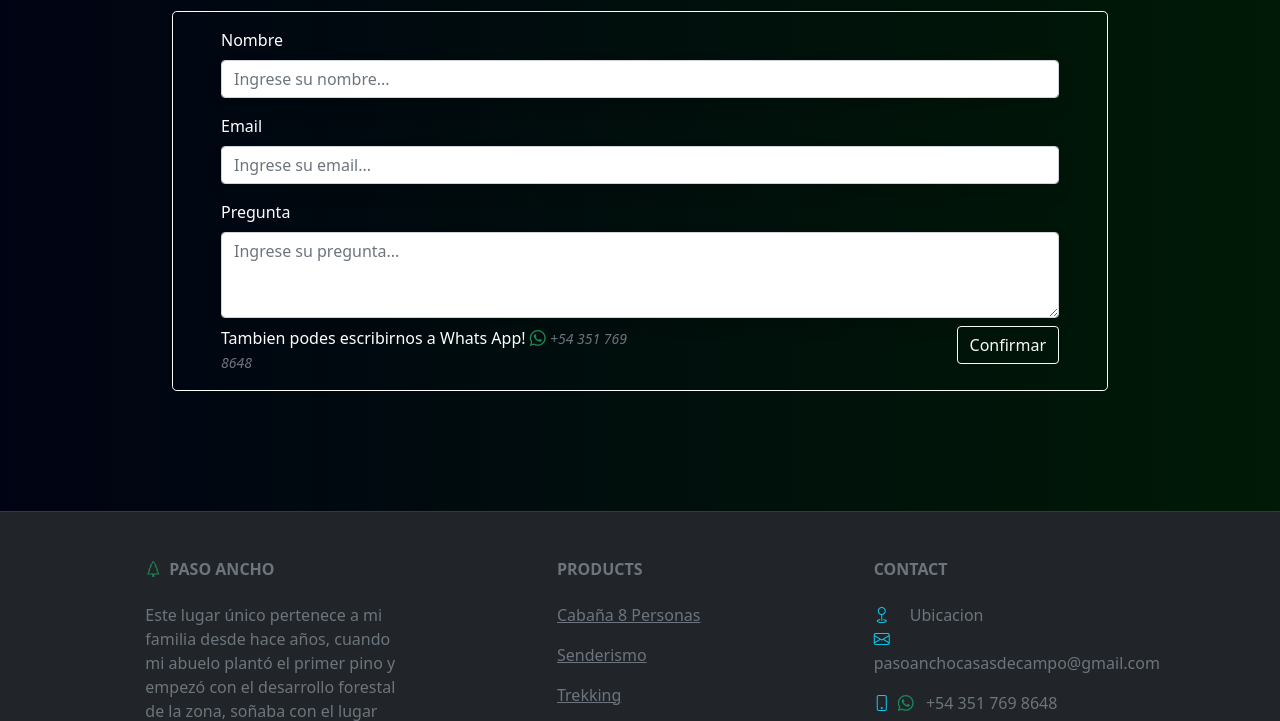
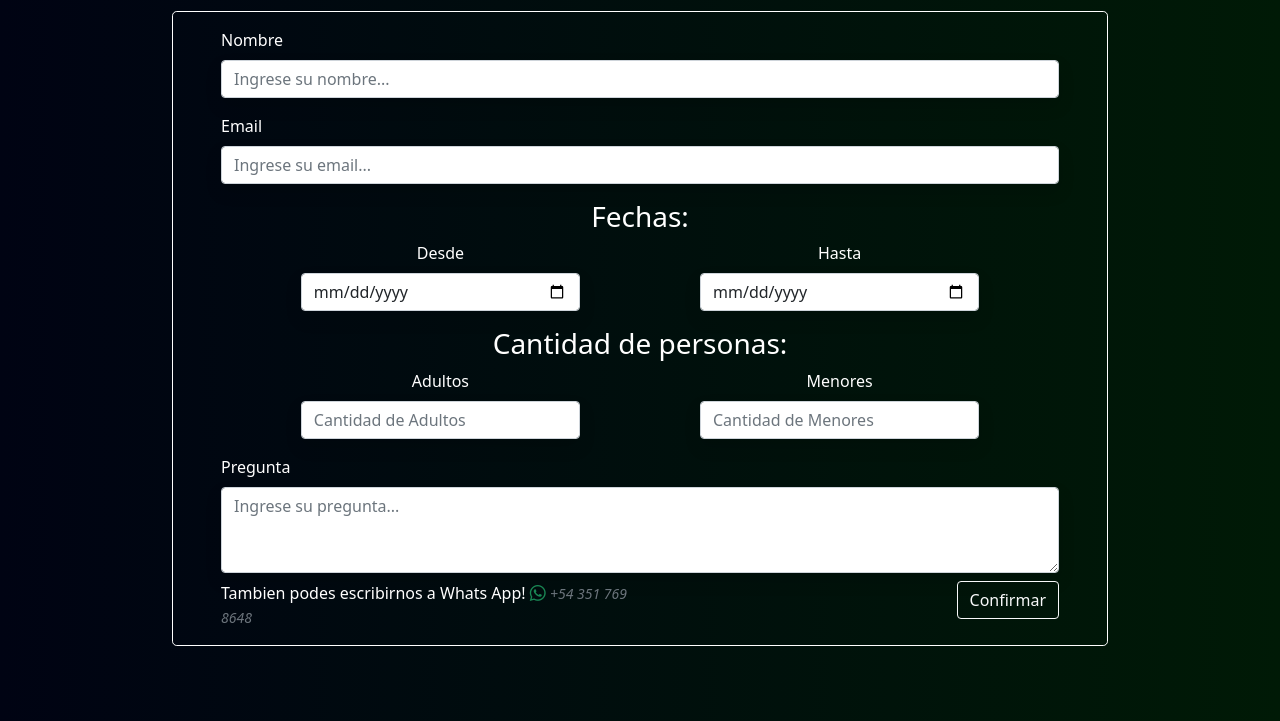
Before and after one commit to Gde-G/Paso-Ancho, a Django app: page / in a window 1280 px wide. Shown: the part 2450-3171 px from the top of the page. Run offline with Django 4.2, Linux system fonts and the light colour scheme; some libraries are stand-ins or nearby versions.

Commit message:
Adding fields to the model and forms changes

```diff
--- a/base/forms.py
+++ b/base/forms.py
@@ -1,4 +1,4 @@
-from django.forms import ModelForm, CharField, Textarea, EmailField
+from django.forms import ModelForm, CharField, Textarea, EmailField, DateField, IntegerField
 
 from .models import Consulta
 
@@ -10,6 +10,10 @@ class ConsultaForm(ModelForm):
     name = CharField(required=True, max_length=120)
     description = CharField(required=True)
     email = EmailField(required=True, max_length=2000)
+    date_from = DateField(required=True,input_formats=['%d/%m/%Y %H:%M'])
+    date_to = DateField(required=True, input_formats=['%d/%m/%Y %H:%M'])
+    amount_adults = IntegerField(required=True)
+    amount_kids = IntegerField(required=True)
 
     class Meta:
         model = Consulta
--- a/base/models.py
+++ b/base/models.py
@@ -6,6 +6,10 @@ class Consulta(models.Model):
     name = models.CharField(max_length=120, blank=False, null=False)
     email = models.EmailField(blank=False, null=False)
     question = models.TextField(max_length=2000, blank=False, null=False)
+    date_from = models.DateField(blank=True, null=True)
+    date_to = models.DateField(blank=True, null=True)
+    amount_adults = models.PositiveSmallIntegerField(blank=True, null=True)
+    amount_kids = models.PositiveSmallIntegerField(blank=True, null=True)
     created = models.DateTimeField(auto_now_add=True)
 
     class Meta:
--- a/base/templates/base/contacto_form.html
+++ b/base/templates/base/contacto_form.html
@@ -16,6 +16,36 @@
         <div class="mb-3 mx-lg-5 mx-2">
             <label for="email" class="form-label">Email</label>
             <input type="email" name="email" class="form-control shadow w-100" placeholder="Ingrese su email..." required>
+        </div>
+        <div class="row justify-content-center text-center">
+            <h3>Fechas:</h3>
+            <div class="col-5">
+                <div class="mb-3 mx-lg-5 mx-2">
+                    <label for="date_from" class="form-label">Desde</label>
+                    <input type="date" name="date_from" class="form-control shadow w-100" placeholder="" required>
+                </div>
+            </div>
+            <div class="col-5">
+                <div class="mb-3 mx-lg-5 mx-2">
+                    <label for="date_to" class="form-label">Hasta</label>
+                    <input type="date" name="date_to" class="form-control shadow w-100" placeholder="" required>
+                </div>
+            </div>
+        </div>
+        <div class="row justify-content-center text-center">
+            <h3 >Cantidad de personas:</h2>
+            <div class="col-5 ">
+                <div class="mb-3 mx-lg-5 mx-2">
+                    <label for="amount_adults" class="form-label">Adultos</label>
+                    <input type="number" name="amount_adults" class="form-control shadow w-100" placeholder="Cantidad de Adultos" required>
+                </div>
+            </div>
+            <div class="col-5">
+                <div class="mb-3 mx-lg-5 mx-2">
+                    <label for="amount_kids" class="form-label">Menores</label>
+                    <input type="number" name="amount_kids" class="form-control shadow w-100" placeholder="Cantidad de Menores" required>
+                </div>
+            </div>
         </div>
         <div class="mb-2 mx-lg-5 mx-2">
             <label for="question" class="form-label">Pregunta</label>
--- a/base/views.py
+++ b/base/views.py
@@ -1,8 +1,9 @@
 from django.shortcuts import render, redirect
 from django.http import HttpRequest
 from django.contrib import messages
-from django.core.mail import EmailMessage
+from django.core.mail import EmailMessage, EmailMultiAlternatives
 from django.conf import settings
+from django.template.loader import get_template
 
 from .forms import ConsultaForm
 from .models import Consulta
@@ -84,20 +85,37 @@ def consulta(request: HttpRequest):
     form = ConsultaForm()
 
     if request.method == 'POST':
-        name = request.POST.get('name'),
-        email = request.POST.get('email'),
-        question = request.POST.get('question')
+        name = request.POST.__getitem__('name'),
+        email = request.POST.__getitem__('email'),
+        date_from = request.POST.__getitem__('date_from'),
+        date_to = request.POST.__getitem__('date_to'),
+        amount_adults = request.POST.__getitem__('amount_adults'),
+        amount_kids = request.POST.__getitem__('amount_kids'),
+        question = request.POST.__getitem__('question')
 
-        body = f'''Consulta:\n\nNombre: {name}\nMail: {email}\nPregunta: {question}'''
+        context = {
+            'name': name[0],
+            'email': email[0],
+            'date_from': date_from[0],
+            'date_to': date_to[0],
+            'amount_adults': amount_adults[0],
+            'amount_kids': amount_kids[0],
+            'question': question,
+        }
 
-        email = EmailMessage(
-            subject='Consulta desde la pagina Web',
-            body=body,
+        temp = get_template('base/email_template.html')
+
+        content = temp.render(context)
+
+        corr = EmailMultiAlternatives(
+            subject='Consulta desde pasoanchova.com',
             from_email=settings.EMAIL_HOST_USER,
-            to=[settings.EMAIL_HOST_USER]
-        )
+            to=[settings.EMAIL_HOST_USER],
+            reply_to=email)
 
-        email.send(fail_silently=False)
+        corr.attach_alternative(content, 'text/html')
+        corr.send(fail_silently=False)
+
 
         messages.success(request, 'La consulta fue enviada exitosamente!')
 
--- a/templates/main.html
+++ b/templates/main.html
@@ -12,6 +12,13 @@
     <link rel="stylesheet" href="{% static 'bootstrap/scss/bootstrap.css' %}">
     <link rel="stylesheet" href="{% static 'style/style.css' %}">
     <link rel="stylesheet" href="https://cdn.jsdelivr.net/npm/bootstrap-icons@1.9.1/font/bootstrap-icons.css">
+
+    <!-- jQuery -->
+  <script src="https://code.jquery.com/jquery-3.3.1.slim.min.js" integrity="sha384-q8i/X+965DzO0rT7abK41JStQIAqVgRVzpbzo5smXKp4YfRvH+8abtTE1Pi6jizo" crossorigin="anonymous"></script>
+   <!-- Fengyuan Chen's Datepicker -->
+   <link rel="stylesheet" href="https://cdnjs.cloudflare.com/ajax/libs/datepicker/0.6.5/datepicker.min.css" integrity="sha256-b88RdwbRJEzRx95nCuuva+hO5ExvXXnpX+78h8DjyOE=" crossorigin="anonymous" />
+   <script src="https://cdnjs.cloudflare.com/ajax/libs/datepicker/0.6.5/datepicker.min.js" integrity="sha256-/7FLTdzP6CfC1VBAj/rsp3Rinuuu9leMRGd354hvk0k=" crossorigin="anonymous"></script>
+
 </head>
 
 <body>
```
Also changed, not shown: base/templates/base/email_template.html (+42 -4 lines), base/migrations/0002_consulta_amount_adults_consulta_amount_kids_and_more.py (added).
